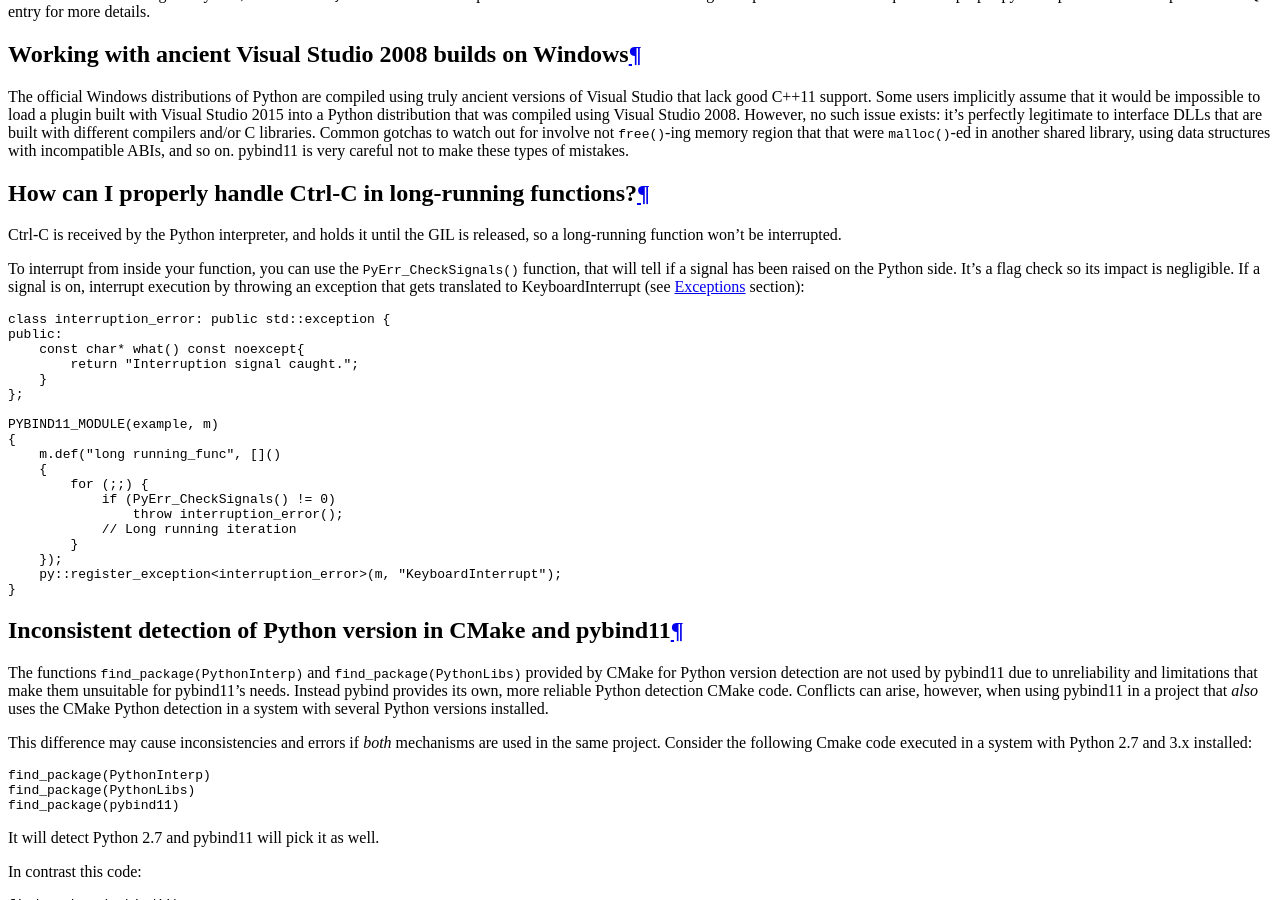
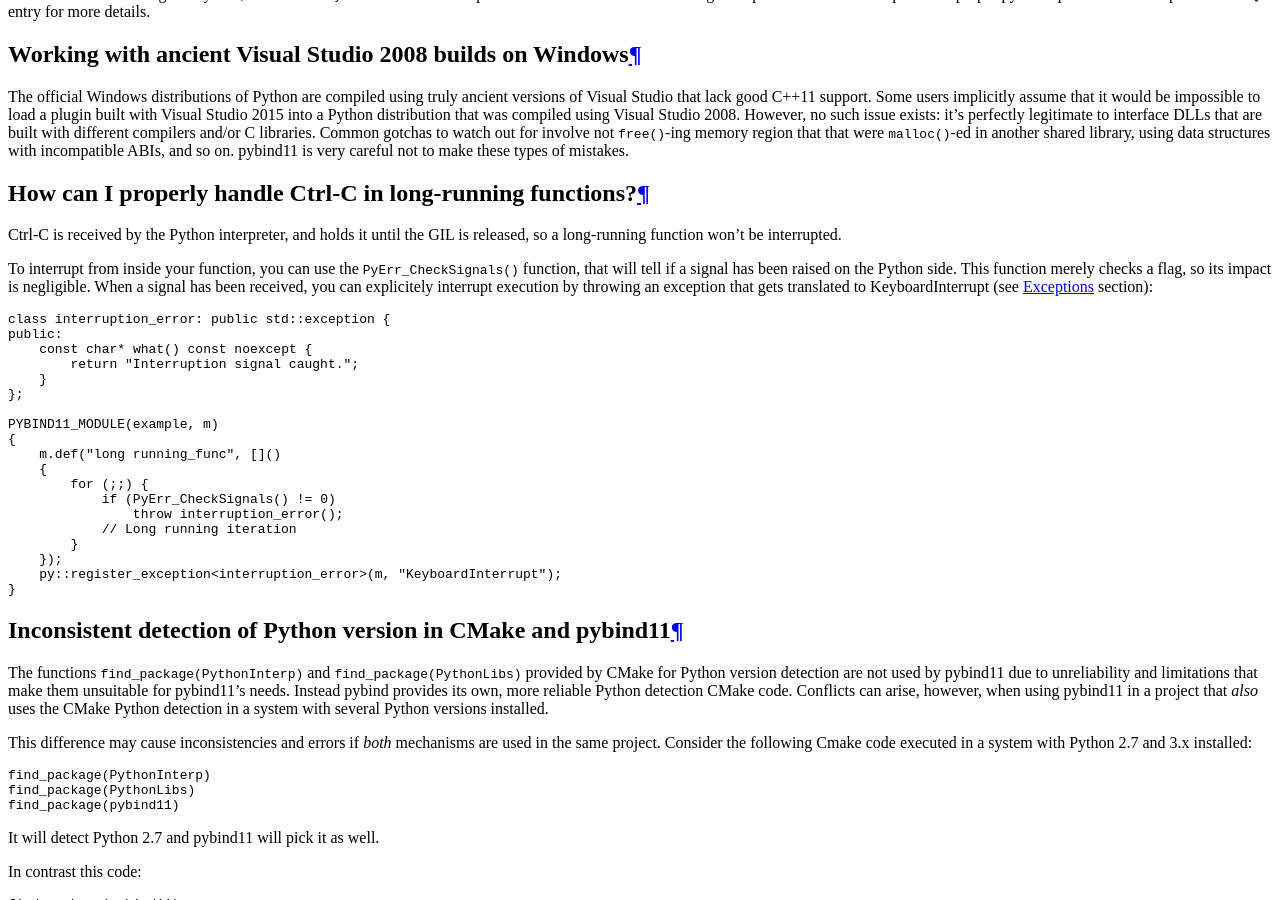
Before and after one commit to pybind/pybind11, a Sphinx documentation site: the page built from docs/faq.rst, in a window 1280 px wide and 900 px high, scrolled down 3555 px. Built offline with Sphinx 7.4.7 and the Read the Docs theme 2.0.0, drawn with Linux system fonts in a browser that asks for light colours.

Commit message:
rewording, and brace space

```diff
--- a/docs/faq.rst
+++ b/docs/faq.rst
@@ -254,17 +254,18 @@
 Ctrl-C is received by the Python interpreter, and holds it until the GIL
 is released, so a long-running function won't be interrupted.
 
-To interrupt from inside your function, you can use the ``PyErr_CheckSignals()`` function,
-that will tell if a signal has been raised on the Python side.
-It's a flag check so its impact is negligible. If a signal is on, interrupt execution by
-throwing an exception that gets translated to KeyboardInterrupt
-(see :doc:`advanced/exceptions` section):
+To interrupt from inside your function, you can use the ``PyErr_CheckSignals()``
+function, that will tell if a signal has been raised on the Python side.  This
+function merely checks a flag, so its impact is negligible. When a signal has
+been received, you can explicitely interrupt execution by throwing an exception
+that gets translated to KeyboardInterrupt (see :doc:`advanced/exceptions`
+section):
 
 .. code-block:: cpp
 
     class interruption_error: public std::exception {
     public:
-        const char* what() const noexcept{
+        const char* what() const noexcept {
             return "Interruption signal caught.";
         }
     };
```
